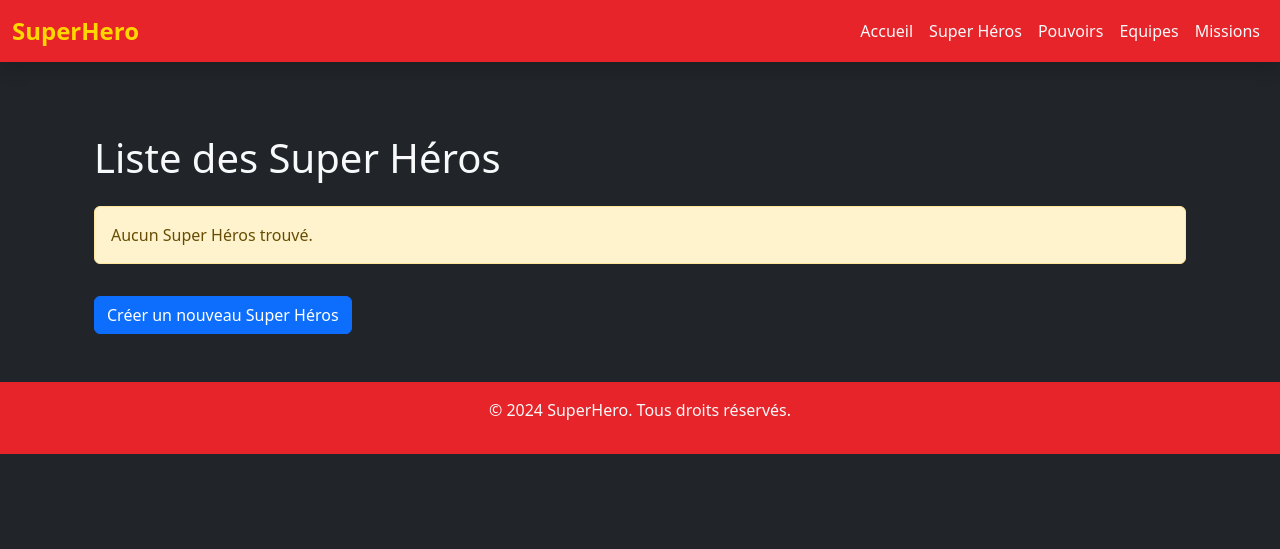
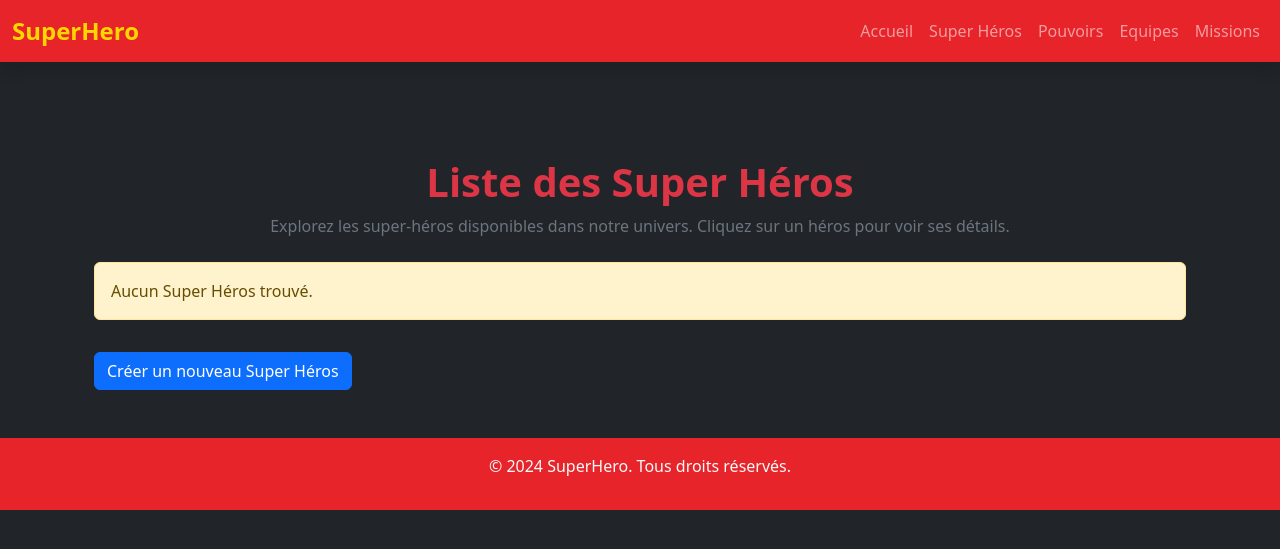
Before and after one commit to sgahovey/SuperHeroProjet, a Symfony app: template templates/super_hero/index.html.twig in a window 1280 px wide. Shown: the top 549 px of the page. Run offline with Twig, Linux system fonts and the light colour scheme; the template is opened without the code that fills it, so the values that code supplies are empty; some libraries are stand-ins or nearby versions.

Commit message:
Modification css

```diff
--- a/templates/base.html.twig
+++ b/templates/base.html.twig
@@ -5,6 +5,7 @@
     <meta name="viewport" content="width=device-width, initial-scale=1.0">
     <title>{% block title %}SuperHero Hub{% endblock %}</title>
     <link href="https://cdn.jsdelivr.net/npm/bootstrap@5.3.0-alpha3/dist/css/bootstrap.min.css" rel="stylesheet">
+    <link rel="icon" href="{{ asset('favicon.ico') }}" type="image/x-icon">
     <style>
         /* Styles généraux */
         .min-h-screen {
@@ -13,22 +14,17 @@
         .text-shadow {
             text-shadow: 2px 2px 4px rgba(0, 0, 0, 0.7);
         }
-        .text-shadow-sm {
-            text-shadow: 1px 1px 3px rgba(0, 0, 0, 0.5);
-        }
-        .text-shadow-lg {
-            text-shadow: 3px 3px 6px rgba(0, 0, 0, 0.9);
-        }
         .text-gold {
             color: #FFD700;
         }
         .btn-marvel {
             background-color: #e62429;
             color: white;
+            transition: background-color 0.3s ease, transform 0.2s ease;
         }
         .btn-marvel:hover {
             background-color: #d91e24;
-            color: #fff;
+            transform: translateY(-2px);
         }
         .bg-marvel-red {
             background-color: #e62429;
@@ -37,32 +33,38 @@
             transform: translateY(-5px);
             transition: transform 0.2s ease-in-out;
         }
+        .container-dark {
+            background-color: #121212;
+            color: #f1f1f1;
+            padding: 2rem;
+            border-radius: 8px;
+        }
     </style>
 </head>
 <body class="bg-dark text-light">
     <!-- Navbar -->
     <header class="navbar navbar-expand-lg navbar-dark bg-marvel-red shadow">
         <div class="container-fluid">
-            <a class="navbar-brand fw-bold fs-4 text-gold" href="{{ path('app_index') }}">SuperHero</a>
+            <a class="navbar-brand fw-bold fs-4 text-gold" href="{{ path('app_index') }}" aria-label="Accueil">SuperHero</a>
             <button class="navbar-toggler" type="button" data-bs-toggle="collapse" data-bs-target="#navbarNav" aria-controls="navbarNav" aria-expanded="false" aria-label="Toggle navigation">
                 <span class="navbar-toggler-icon"></span>
             </button>
             <div class="collapse navbar-collapse" id="navbarNav">
                 <ul class="navbar-nav ms-auto">
                     <li class="nav-item">
-                        <a class="nav-link text-light" href="{{ path('app_index') }}">Accueil</a>
+                        <a class="nav-link {% if app.request.attributes.get('_route') == 'app_index' %}active{% endif %}" href="{{ path('app_index') }}">Accueil</a>
                     </li>
                     <li class="nav-item">
-                        <a class="nav-link text-light" href="{{ path('app_super_hero_index') }}">Super Héros</a>
+                        <a class="nav-link {% if app.request.attributes.get('_route') == 'app_super_hero_index' %}active{% endif %}" href="{{ path('app_super_hero_index') }}">Super Héros</a>
                     </li>
                     <li class="nav-item">
-                        <a class="nav-link text-light" href="{{ path('app_pouvoir_index') }}">Pouvoirs</a>
+                        <a class="nav-link {% if app.request.attributes.get('_route') == 'app_pouvoir_index' %}active{% endif %}" href="{{ path('app_pouvoir_index') }}">Pouvoirs</a>
                     </li>
                     <li class="nav-item">
-                        <a class="nav-link text-light" href="{{ path('app_equipe_index') }}">Equipes</a>
+                        <a class="nav-link {% if app.request.attributes.get('_route') == 'app_equipe_index' %}active{% endif %}" href="{{ path('app_equipe_index') }}">Equipes</a>
                     </li>
                     <li class="nav-item">
-                        <a class="nav-link text-light" href="{{ path('app_mission_index') }}">Missions</a>
+                        <a class="nav-link {% if app.request.attributes.get('_route') == 'app_mission_index' %}active{% endif %}" href="{{ path('app_mission_index') }}">Missions</a>
                     </li>
                 </ul>
             </div>
--- a/templates/super_hero/index.html.twig
+++ b/templates/super_hero/index.html.twig
@@ -3,38 +3,33 @@
 {% block title %}Liste des Super Héros{% endblock %}
 
 {% block body %}
-<div class="container mt-4">
-    <h1 class="mb-4">Liste des Super Héros</h1>
+<div class="container mt-5">
+    <!-- Titre principal -->
+    <div class="text-center mb-4">
+        <h1 class="text-danger fw-bold">Liste des Super Héros</h1>
+        <p class="text-secondary">Explorez les super-héros disponibles dans notre univers. Cliquez sur un héros pour voir ses détails.</p>
+    </div>
 
     {% if super_heroes|length > 0 %}
-        <table class="table table-striped table-dark">
-            <thead>
-                <tr class="text-warning">
-                    <th>Id</th>
-                    <th>Nom</th>
-                    <th>Alter Ego</th>
-                    <th>Disponible</th>
-                    <th>Niveau d'énergie</th>
-                    <th>Biographie</th>
-                    <th>Image</th>
-                    <th>Créé le</th>
-                    <th>Actions</th>
-                </tr>
-            </thead>
-            <tbody>
+        <div class="row g-4">
             {% for super_hero in super_heroes %}
-                <tr>
-                    <td class="text-light">{{ super_hero.id }}</td>
-                    <td class="text-light">{{ super_hero.nom }}</td>
-                    <td class="text-light">{{ super_hero.alterEgo }}</td>
-                    <td class="text-light">{{ super_hero.estDisponible ? 'Oui' : 'Non' }}</td>
-                    <td class="text-light">{{ super_hero.niveauEnergie }}</td>
-                    <td class="text-light">{{ super_hero.biographie }}</td>
-                    <td>
+                <div class="col-md-4">
+                    <div class="card shadow-lg border-0">
+                        <div class="card-header bg-danger text-white text-center">
+                            <h5 class="mb-0">{{ super_hero.nom }}</h5>
+                        </div>
+                        <div class="card-body">
+                            <h6 class="card-subtitle mb-2 text-muted">{{ super_hero.alterEgo }}</h6>
+                            <p class="card-text">
+                                <strong>Disponible : </strong> {{ super_hero.estDisponible ? 'Oui' : 'Non' }} <br>
+                                <strong>Niveau d'énergie : </strong> {{ super_hero.niveauEnergie }} <br>
+                                <strong>Biographie : </strong> {{ super_hero.biographie|slice(0, 100) ~ '...' }}
+                            </p>
+
+                            <!-- Image du Super-Héros (Réduite) -->
                             {% if super_hero.nomImage %}
-                            <!-- Image cliquable -->
                                 <a href="#" data-bs-toggle="modal" data-bs-target="#imageModal{{ super_hero.id }}">
-                                <img src="{{ asset('uploads/superheroes/' ~ super_hero.nomImage) }}" alt="{{ super_hero.nom }}" style="width: 100px; height: auto; cursor: pointer; border-radius: 8px;">
+                                    <img src="{{ asset('uploads/superheroes/' ~ super_hero.nomImage) }}" alt="{{ super_hero.nom }}" class="img-fluid rounded shadow" style="height: 100px; width: 100px; object-fit: cover; border-radius: 8px;">
                                 </a>
 
                                 <!-- Modal -->
@@ -54,25 +49,25 @@
                             {% else %}
                                 <span class="text-danger">Pas d'image</span>
                             {% endif %}
-                    </td>
-                    <td class="text-light">{{ super_hero.creeLe ? super_hero.creeLe|date('d/m/Y H:i') : '' }}</td>
-                    <td>
+                        </div>
+                        <div class="card-footer text-center">
                             <a href="{{ path('app_super_hero_show', {'id': super_hero.id}) }}" class="btn btn-info btn-sm">Voir</a>
                             <a href="{{ path('app_super_hero_edit', {'id': super_hero.id}) }}" class="btn btn-warning btn-sm">Modifier</a>
                             <form method="post" action="{{ path('app_super_hero_delete', {'id': super_hero.id}) }}" style="display: inline;" onsubmit="return confirm('Voulez-vous vraiment supprimer ce super-héros ?');">
                                 <input type="hidden" name="_token" value="{{ csrf_token('delete' ~ super_hero.id) }}">
                                 <button class="btn btn-danger btn-sm">Supprimer</button>
                             </form>
-                    </td>
-                </tr>
+                        </div>
+                    </div>
+                </div>
             {% endfor %}
-            </tbody>
-        </table>
+        </div>
     {% else %}
         <div class="alert alert-warning" role="alert">
             Aucun Super Héros trouvé.
         </div>
     {% endif %}
+
     <a href="{{ path('app_super_hero_new') }}" class="btn btn-primary mt-3">Créer un nouveau Super Héros</a>
 </div>
 {% endblock %}
```
Also changed, not shown: templates/super_hero/edit.html.twig (+17 -6 lines), templates/super_hero/new.html.twig (+7 -2 lines), templates/super_hero/show.html.twig (+11 -3 lines), public/uploads/superheroes/hero2-67482cd212b3e285264748.webp (added), public/uploads/superheroes/hero6-67483c3144630830338723.webp (added). Lines whose indentation alone changed are shown as unchanged.
